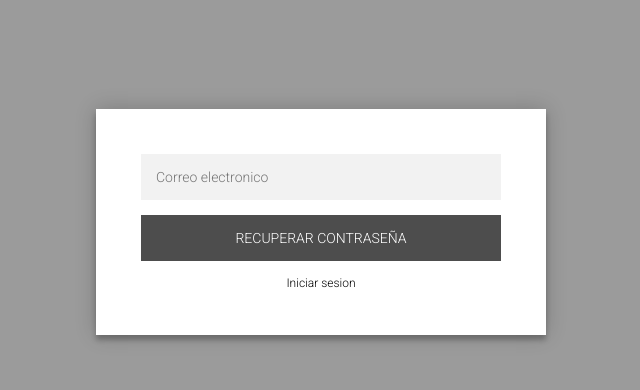
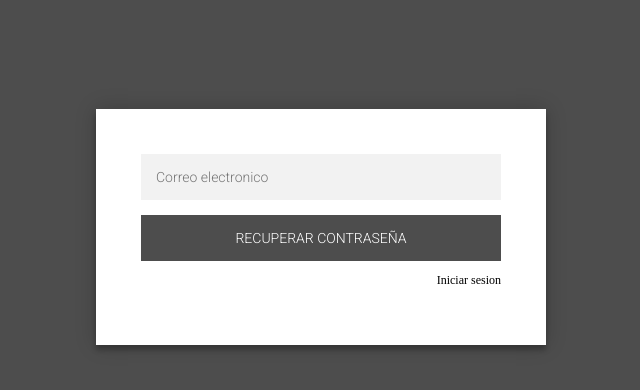
Before and after one commit to DiegoMoralesBravo/SSDAE, a React (Vite) app in the folder SSDAE/app/: page / in a window 1280 px wide. Both pictures are taken after a click on the link "¿Olvidaste tu contraseña?". Shown: the top 390 px of the page, without its empty margins (319-959 px from the left). Built offline with nearby package versions, Linux system fonts and the light colour scheme.

Commit message:
Se termina funcionamiento de modulo de login, falta recuperacion de contrasena

```diff
--- a/SSDAE/app/public/statics/css/login.css
+++ b/SSDAE/app/public/statics/css/login.css
@@ -29,6 +29,15 @@
     font-size: 14px;
 }
 
+.form input.fail:last-of-type {
+    margin: 0px;
+}
+
+.form input.fail {
+    background: #ffa6a6;
+    border: 1px solid rgb(248, 46, 46);
+}
+
 .form button {
     font-family: "Roboto", sans-serif;
     text-transform: uppercase;
@@ -50,64 +59,23 @@
     background: #2c2c2c;
 }
 
-.form .link {
-    margin: 15px 0 0;
-    color: #b3b3b3;
-    font-size: 12px;
-}
-
 .form .link a {
     color: #000000;
     text-decoration: none;
 }
 
-.container {
-    position: relative;
-    z-index: 1;
-    max-width: 300px;
-    margin: 0 auto;
+.form .link a:hover {
+    text-decoration: underline;
 }
 
-.container:before,
-.container:after {
-    content: "";
-    display: block;
-    clear: both;
+.form p {
+    color: #ff0000;
+    text-align: right;
+    font-size: 12px;
+
 }
 
-.container .info {
-    margin: 50px auto;
-    text-align: center;
-}
-
-.container .info h1 {
-    margin: 0 0 15px;
-    padding: 0;
-    font-size: 36px;
-    font-weight: 300;
-    color: #1a1a1a;
-}
-
-.container .info span {
-    color: #4d4d4d;
-    font-size: 12px;
-}
-
-.container .info span a {
-    color: #000000;
-    text-decoration: none;
-}
-
-.container .info span .fa {
-    color: #EF3B3A;
-}
 
 body {
-    background: #c8c9c8;
-    /* fallback for old browsers */
-    background: rgb(155, 155, 155);
-    background: linear-gradient(90deg, rgba(155, 155, 155, 1) 0%, rgba(155, 155, 155, 1) 50%);
-    font-family: "Roboto", sans-serif;
-    -webkit-font-smoothing: antialiased;
-    -moz-osx-font-smoothing: grayscale;
+    background: #4d4d4d;
 }
--- a/SSDAE/app/src/App.jsx
+++ b/SSDAE/app/src/App.jsx
@@ -5,16 +5,22 @@ import { ResetPass } from './components/ResetPass';
 
 
 function App() {
-
-
+  let formDisplay;
 
   const [login, setLogin] = useState(false);
   const [showPassForm, setShowPassForm] = useState(false);
 
 
+  if(showPassForm){
+    formDisplay = <ResetPass setShowPassForm={setShowPassForm} />;
+  }else{
+    formDisplay = <Login setLogin={setLogin} setShowPassForm={setShowPassForm} />;
+  }
+
+
   return (
     <div className="App">
-        {showPassForm ? <ResetPass setShowPassForm={setShowPassForm}/> : <Login setLogin={setLogin} setShowPassForm={setShowPassForm}/>}
+     {login ? <Home/> : formDisplay}
     </div>
   )
 }
--- a/SSDAE/app/src/components/Login.jsx
+++ b/SSDAE/app/src/components/Login.jsx
@@ -1,7 +1,12 @@
 import React from 'react'
+import { useRef } from 'react'
 import { useState } from 'react'
 
 export const Login = ({ setLogin, setShowPassForm }) => {
+
+    const inputEmail = useRef();
+    const inputPass = useRef();
+    const alert = useRef();
 
     const showPassForm = e => {
         e.preventDefault();
@@ -12,8 +17,8 @@ export const Login = ({ setLogin, setShowPassForm }) => {
         e.preventDefault();
 
         let dataForm = {
-            user: e.target.user.value,
-            password: e.target.password.value
+            user: inputEmail.current.value,
+            password: inputPass.current.value
         };
 
         const url = "http:///localhost:3000/user/validation";
@@ -27,8 +32,15 @@ export const Login = ({ setLogin, setShowPassForm }) => {
         });
 
         let data = await request.json();
-        if (data.data) {
+        console.log(data)
+        console.log(data.mensaje)
+        if (data.mensaje == 'User found') {
             setLogin(true);
+        }
+        else {
+            inputEmail.current.className = 'fail';
+            inputPass.current.className = 'fail';
+            alert.current.style.display = 'block';
         }
     }
 
@@ -36,10 +48,11 @@ export const Login = ({ setLogin, setShowPassForm }) => {
         <div className="login-page">
             <div className="form">
                 <form className="login-form" onSubmit={validationLogin} >
-                    <input type="text" placeholder="Correo electronico" />
-                    <input type="password" placeholder="Contraseña" />
+                    <input ref={inputEmail} type="text" placeholder="Correo electronico" required/>
+                    <input ref={inputPass} type="password" placeholder="Contraseña" required/>
+                    <p ref={alert} style={{display:'none'}} >*Usuario y/o contraseña incorrectos</p>
                     <button>Iniciar sesion</button>
-                    <p className="link"><a  href="#" onClick={showPassForm} >¿Olvidaste tu contraseña?</a></p>
+                    <p className="link"><a href="#" onClick={showPassForm} >¿Olvidaste tu contraseña?</a></p>
                 </form>
             </div>
         </div>
--- a/SSDAE/app/src/components/ResetPass.jsx
+++ b/SSDAE/app/src/components/ResetPass.jsx
@@ -2,8 +2,11 @@ import React from 'react'
 
 export const ResetPass = ({ setShowPassForm }) => {
 
+    const sendEmail = e => {
+        e.preventDefault();
+    }
+
     const showLoginForm = e => {
-        e.preventDefault();
         setShowPassForm(false);
     }
 
@@ -11,10 +14,10 @@ export const ResetPass = ({ setShowPassForm }) => {
         <div>
             <div className="login-page">
                 <div className="form">
-                    <form className="login-form">
-                        <input type="text" placeholder="Correo electronico" />
+                    <form className="login-form" onSubmit={sendEmail}>
+                        <input type="text" placeholder="Correo electronico" required/>
                         <button>Recuperar contraseña</button>
-                        <p className="link"><a href="#" onClick={showLoginForm} >Iniciar sesion</a></p>
+                        <p className="link"><a href="#"  onClick={showLoginForm}>Iniciar sesion</a></p>
                     </form>
                 </div>
             </div>
```
Also changed, not shown: 2 other files (tests, documents, lock files or other folders).
